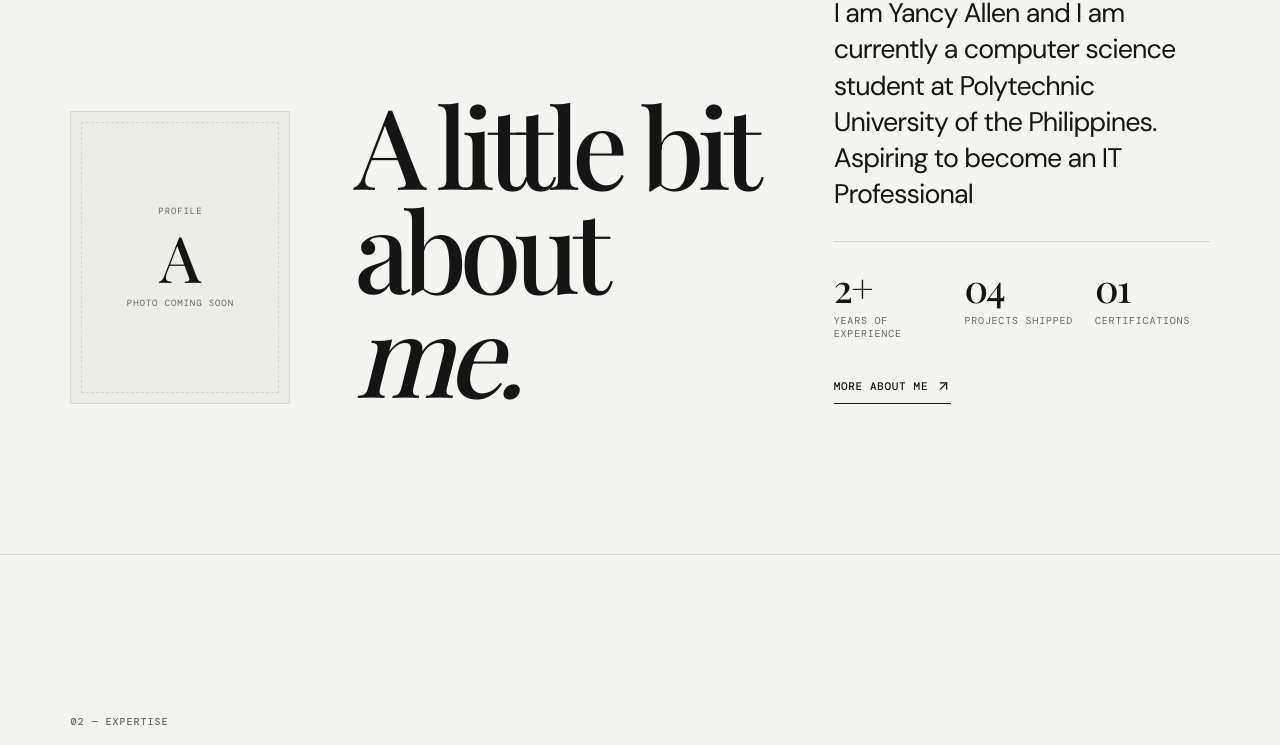
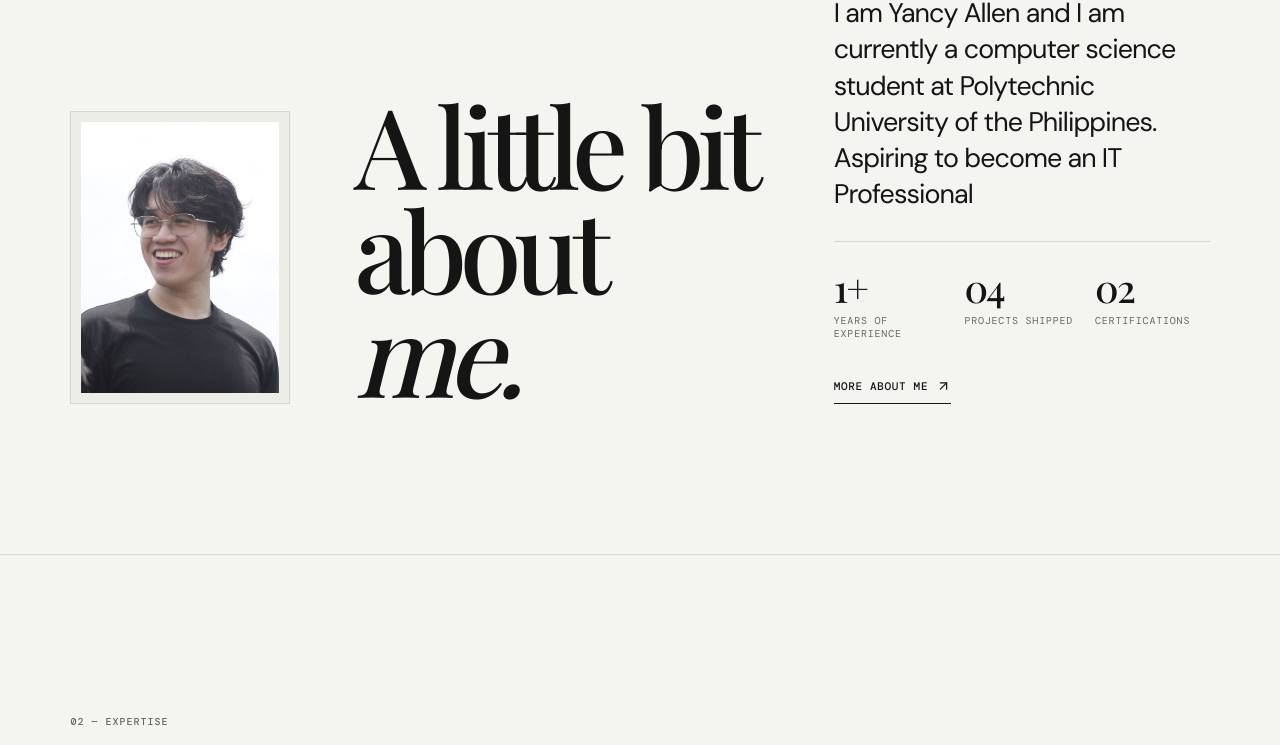
Before and after one commit to yncyyalln/Portfolio-For-Fun, a React (Vite) app: page / in a window 1280 px wide. Shown: the part 1019-1764 px from the top of the page. Built offline with nearby package versions, Linux system fonts and the light colour scheme; a web font is replaced by a local one.

Commit message:
modified years of experience and added new certificate

```diff
--- a/src/data/portfolio.js
+++ b/src/data/portfolio.js
@@ -4,8 +4,8 @@ export const profile = {
   location: 'Based in the Philippines',
   bio: 'I am Yancy Allen and I am currently a computer science student at Polytechnic University of the Philippines. Aspiring to become an IT Professional',
   email: 'tiburcioyancy@gmail.com',
-  photo: '',
-  yearsExperience: 2,
+  photo: 'src/assets/661758638_4310337749282275_4646094461440985142_n (1).jpg',
+  yearsExperience: 1,
   social: {
     github: 'https://github.com/',
     linkedin: 'https://www.linkedin.com/',
@@ -28,5 +28,6 @@ export const projects = [
 ]
 
 export const certifications = [
-  { title: 'Associate Data Engineer', issuer: 'DataCamp', year: '2026'}
+  { title: 'Associate Data Engineer', issuer: 'DataCamp', year: '2026'},
+  { title: 'Github Foundations', issuer: 'DataCamp', year: '2026'}
 ]
```
Also changed, not shown: src/assets/661758638_4310337749282275_4646094461440985142_n (1).jpg (added).
